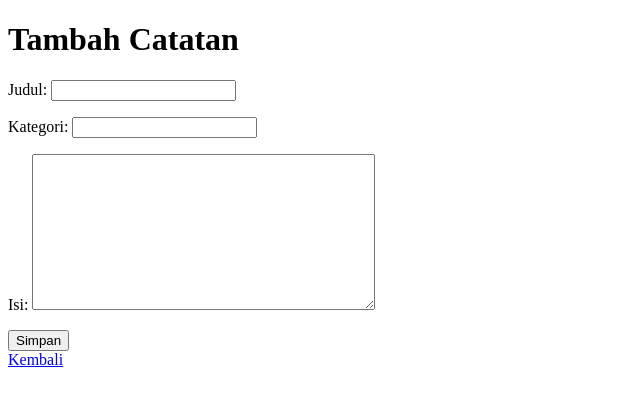
After one commit to i-rokhim/catatan_belajar, a Django app: page /tambah/ in a window 1280 px wide. The commit adds this page. Shown: the top 406 px of the page, without its empty margins (0-640 px from the left). Run offline with Django 5.2, Linux system fonts and the light colour scheme.

Commit message:
Tambah form catatan

```diff
--- /dev/null
+++ b/catatan/forms.py
@@ -0,0 +1,8 @@
+from django import forms
+from .models import Catatan
+
+
+class CatatanForm(forms.ModelForm):
+    class Meta:
+        model = Catatan
+        fields = ['judul', 'kategori', 'isi']
--- a/catatan/templates/catatan/daftar.html
+++ b/catatan/templates/catatan/daftar.html
@@ -6,6 +6,7 @@
 </head>
 <body>
     <h1>Catatan Belajar Coding</h1>
+    <a href="{% url 'tambah_catatan' %}">Tambah catatan</a>
     {% for c in semua %}
         <h2>{{ c.judul }}</h2>
         <p>{{ c.kategori }} · {{ c.tanggal|date:"d M Y" }}</p>
--- /dev/null
+++ b/catatan/templates/catatan/tambah.html
@@ -0,0 +1,16 @@
+<!DOCTYPE html>
+<html lang="id">
+<head>
+    <meta charset="UTF-8">
+    <title>Tambah Catatan</title>
+</head>
+<body>
+    <h1>Tambah Catatan</h1>
+    <form method="post">
+        {% csrf_token %}
+        {{ form.as_p }}
+        <button type="submit">Simpan</button>
+    </form>
+    <a href="{% url 'daftar_catatan' %}">Kembali</a>
+</body>
+</html>
--- a/catatan/urls.py
+++ b/catatan/urls.py
@@ -3,4 +3,5 @@ from . import views
 
 urlpatterns = [
     path('', views.daftar_catatan, name='daftar_catatan'),
+    path('tambah/', views.tambah_catatan, name='tambah_catatan'),
 ]
--- a/catatan/views.py
+++ b/catatan/views.py
@@ -1,9 +1,19 @@
-from django.shortcuts import render
+from django.shortcuts import render, redirect
 from .models import Catatan
+from .forms import CatatanForm
 
 
 def daftar_catatan(request):
     semua = Catatan.objects.order_by('-tanggal')
     return render(request, 'catatan/daftar.html', {'semua': semua})
 
-# Create your views here.
+
+def tambah_catatan(request):
+    if request.method == 'POST':
+        form = CatatanForm(request.POST)
+        if form.is_valid():
+            form.save()
+            return redirect('daftar_catatan')
+    else:
+        form = CatatanForm()
+    return render(request, 'catatan/tambah.html', {'form': form})
```
